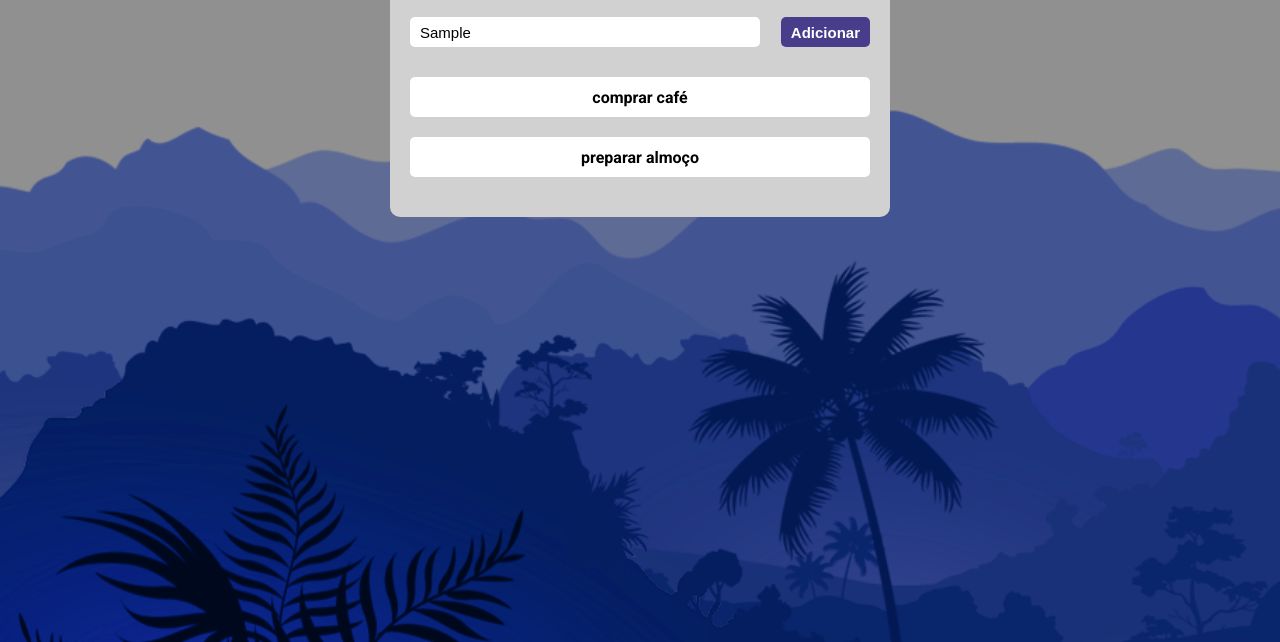
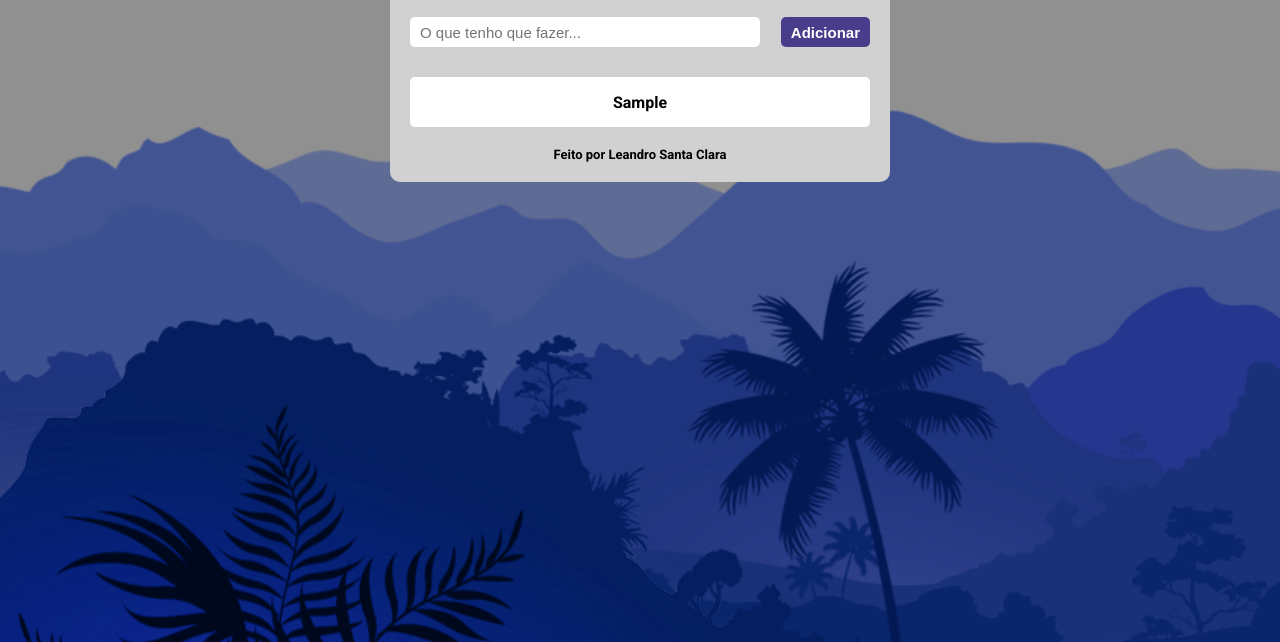
Before and after one commit to leandrostclara/todo-list, a plain HTML site: page index.html in a window 1280 px wide. Both pictures are taken after typing "Sample" into the empty fields and a click on the button "Adicionar". Shown: the part 158-800 px from the top of the page. Drawn offline with Linux system fonts and the light colour scheme.

Commit message:
final version with js

```diff
--- a/index.html
+++ b/index.html
@@ -17,18 +17,10 @@
         <input type="text" class="task-input" placeholder="O que tenho que fazer...">
         <button class="add-task-btn">Adicionar</button>
 
-        <ul class="task-list">
-            <li class="task">
-                <img src="./src/img/checked.png" alt="concluir tarefa">
-                <p>comprar café</p>
-                <img src="./src/img/trash.png" alt="excluir tarefa">
-            </li>
-            <li class="task">
-                <img src="./src/img/checked.png" alt="concluir tarefa">
-                <p>preparar almoço</p>
-                <img src="./src/img/trash.png" alt="excluir tarefa">
-            </li>
-        </ul>
+        <ul class="task-list"></ul>
+        <div class="footer">
+            <h2>Feito por Leandro Santa Clara</h2>
+        </div>
     </div>
 </body>
 </html>
--- a/src/css/style.css
+++ b/src/css/style.css
@@ -48,7 +48,7 @@ body {
 .task-list li {
     display: flex;
     width: 100%;
-    height: 40px;
+    height: 50px;
     margin-bottom: 20px;
     border-radius: 5px;
     justify-content: space-between;
@@ -71,3 +71,13 @@ body {
     opacity: 0;
     transition: opacity .3s ease-in-out;
 }
+
+.task-list .complete {
+    background-color: lightskyblue;
+    text-decoration: line-through;
+}
+
+.footer h2 {
+    text-align: center;
+    font-size: 13px;
+}
--- a/src/scripts/script.js
+++ b/src/scripts/script.js
@@ -0,0 +1,80 @@
+const taskInput = document.querySelector('.task-input')
+const addTaskBtn = document.querySelector('.add-task-btn')
+const taskList = document.querySelector('.task-list')
+
+let taskListArray = []
+
+function addNewTask() {
+
+    if (taskInput.value=="") {
+        alert ('Campo não pode ficar vazio !')
+    } else {
+
+    taskListArray.push({
+        task: taskInput.value,
+        complete: false
+    })
+
+    showTasks()
+
+    taskInput.value = ''
+    }
+
+}
+
+function showTasks() {
+
+    let newTask = ''
+
+    taskListArray.forEach((item, index) => {
+
+        newTask = newTask +
+
+        `
+        <li class="task ${item.complete && "complete"}">
+            <img src="./src/img/checked.png" alt="concluir tarefa" onclick="completeTask(${index})">
+            <p>${item.task}</p>
+            <img src="./src/img/trash.png" alt="excluir tarefa" onclick="deleteTask(${index})">
+        </li>
+        `
+
+    })
+
+    taskList.innerHTML = newTask
+
+    localStorage.setItem('list', JSON.stringify(taskListArray))
+
+}
+
+function completeTask(index) {
+
+    taskListArray[index].complete = !taskListArray[index].complete
+
+    showTasks()
+
+}
+
+function deleteTask(index) {
+
+    taskListArray.splice(index, 1)
+
+    showTasks()
+}
+
+function reloadTasks() {
+
+    const tasksOfLocalStorage = localStorage.getItem('list')
+
+    if (tasksOfLocalStorage) {
+
+    taskListArray = JSON.parse(tasksOfLocalStorage)
+
+    }
+
+    showTasks()
+
+}
+
+reloadTasks()
+
+addTaskBtn.addEventListener('click', addNewTask)
```
